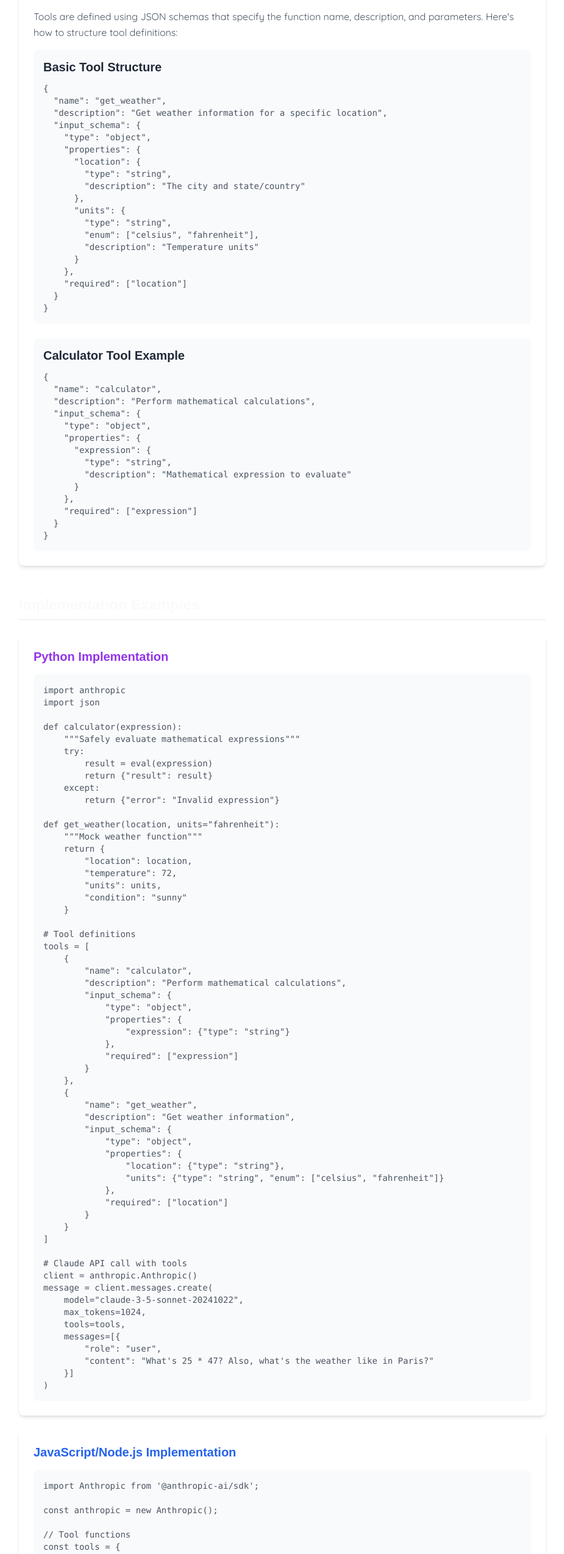
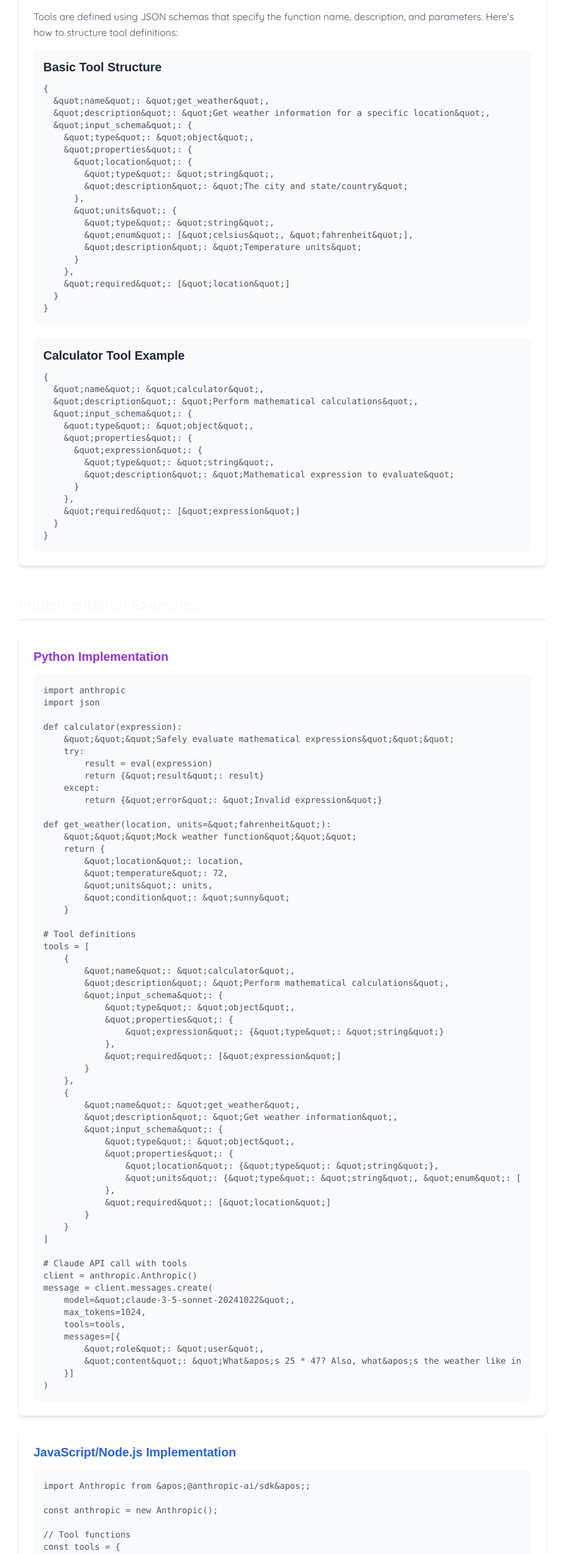
Before and after one commit to daveliew/my-portfolio, a Next.js app: page /ai-journey/how-to-learn/claude-mastery/tool-use in a window 1280 px wide. Shown: the part 940-3489 px from the top of the page at 61% size, without its empty margins (177-1102 px from the left). Built offline with nearby package versions, Linux system fonts and the light colour scheme; a web font is replaced by a local one.

Commit message:
Key lesson: ESLint errors in the prebuild script will always block deployment, so   validation must come first. 🎯

```diff
--- a/app/ai-journey/how-to-learn/claude-mastery/computer-use/page.tsx
+++ b/app/ai-journey/how-to-learn/claude-mastery/computer-use/page.tsx
@@ -18,7 +18,7 @@ export default function ComputerUsePage() {
         <SectionHeader title="Revolutionary Computer Control" />
         <Card className="p-6">
           <p className="text-gray-600 dark:text-gray-300 mb-4">
-            Claude's computer use feature represents a breakthrough in AI capabilities, allowing Claude to
+            Claude&apos;s computer use feature represents a breakthrough in AI capabilities, allowing Claude to
             interact directly with computer interfaces, navigate applications, and perform complex desktop automation tasks.
           </p>
 
--- a/app/ai-journey/how-to-learn/claude-mastery/cookbook-examples/page.tsx
+++ b/app/ai-journey/how-to-learn/claude-mastery/cookbook-examples/page.tsx
@@ -48,7 +48,7 @@ export default function CookbookExamplesPage() {
         <SectionHeader title="Curated Examples (Coming Soon)" />
         <Card className="p-6">
           <p className="text-gray-600 dark:text-gray-300 mb-4">
-            We're currently curating and organizing the best examples from the Anthropic Cookbook,
+            We&apos;re currently curating and organizing the best examples from the Anthropic Cookbook,
             with detailed explanations and learning objectives for each implementation.
           </p>
 
--- a/app/ai-journey/how-to-learn/claude-mastery/tool-use/page.tsx
+++ b/app/ai-journey/how-to-learn/claude-mastery/tool-use/page.tsx
@@ -19,7 +19,7 @@ export default function ToolUsePage() {
         <SectionHeader title="Understanding Tool Use" />
         <Card className="p-6">
           <p className="text-gray-600 dark:text-gray-300 mb-4">
-            Claude's tool use feature allows it to call external functions and APIs to extend its capabilities
+            Claude&apos;s tool use feature allows it to call external functions and APIs to extend its capabilities
             beyond text generation. This enables Claude to perform actions like calculations, data retrieval,
             file operations, and integration with external services.
           </p>
@@ -60,7 +60,7 @@ export default function ToolUsePage() {
         <Card className="p-6">
           <p className="text-gray-600 dark:text-gray-300 mb-4">
             Tools are defined using JSON schemas that specify the function name, description, and parameters.
-            Here's how to structure tool definitions:
+            Here&apos;s how to structure tool definitions:
           </p>
 
           <div className="space-y-6">
@@ -68,22 +68,22 @@ export default function ToolUsePage() {
               <h4 className="font-semibold text-gray-800 dark:text-gray-200 mb-3">Basic Tool Structure</h4>
               <pre className="text-sm text-gray-600 dark:text-gray-300 overflow-x-auto">
 {`{
-  "name": "get_weather",
-  "description": "Get weather information for a specific location",
-  "input_schema": {
-    "type": "object",
-    "properties": {
-      "location": {
-        "type": "string",
-        "description": "The city and state/country"
+  &quot;name&quot;: &quot;get_weather&quot;,
+  &quot;description&quot;: &quot;Get weather information for a specific location&quot;,
+  &quot;input_schema&quot;: {
+    &quot;type&quot;: &quot;object&quot;,
+    &quot;properties&quot;: {
+      &quot;location&quot;: {
+        &quot;type&quot;: &quot;string&quot;,
+        &quot;description&quot;: &quot;The city and state/country&quot;
       },
-      "units": {
-        "type": "string",
-        "enum": ["celsius", "fahrenheit"],
-        "description": "Temperature units"
+      &quot;units&quot;: {
+        &quot;type&quot;: &quot;string&quot;,
+        &quot;enum&quot;: [&quot;celsius&quot;, &quot;fahrenheit&quot;],
+        &quot;description&quot;: &quot;Temperature units&quot;
       }
     },
-    "required": ["location"]
+    &quot;required&quot;: [&quot;location&quot;]
   }
 }`}
               </pre>
@@ -93,17 +93,17 @@ export default function ToolUsePage() {
               <h4 className="font-semibold text-gray-800 dark:text-gray-200 mb-3">Calculator Tool Example</h4>
               <pre className="text-sm text-gray-600 dark:text-gray-300 overflow-x-auto">
 {`{
-  "name": "calculator",
-  "description": "Perform mathematical calculations",
-  "input_schema": {
-    "type": "object",
-    "properties": {
-      "expression": {
-        "type": "string",
-        "description": "Mathematical expression to evaluate"
+  &quot;name&quot;: &quot;calculator&quot;,
+  &quot;description&quot;: &quot;Perform mathematical calculations&quot;,
+  &quot;input_schema&quot;: {
+    &quot;type&quot;: &quot;object&quot;,
+    &quot;properties&quot;: {
+      &quot;expression&quot;: {
+        &quot;type&quot;: &quot;string&quot;,
+        &quot;description&quot;: &quot;Mathematical expression to evaluate&quot;
       }
     },
-    "required": ["expression"]
+    &quot;required&quot;: [&quot;expression&quot;]
   }
 }`}
               </pre>
@@ -127,45 +127,45 @@ export default function ToolUsePage() {
 import json
 
 def calculator(expression):
-    """Safely evaluate mathematical expressions"""
+    &quot;&quot;&quot;Safely evaluate mathematical expressions&quot;&quot;&quot;
     try:
         result = eval(expression)
-        return {"result": result}
+        return {&quot;result&quot;: result}
     except:
-        return {"error": "Invalid expression"}
+        return {&quot;error&quot;: &quot;Invalid expression&quot;}
 
-def get_weather(location, units="fahrenheit"):
-    """Mock weather function"""
+def get_weather(location, units=&quot;fahrenheit&quot;):
+    &quot;&quot;&quot;Mock weather function&quot;&quot;&quot;
     return {
-        "location": location,
-        "temperature": 72,
-        "units": units,
-        "condition": "sunny"
+        &quot;location&quot;: location,
+        &quot;temperature&quot;: 72,
+        &quot;units&quot;: units,
+        &quot;condition&quot;: &quot;sunny&quot;
     }
 
 # Tool definitions
 tools = [
     {
-        "name": "calculator",
-        "description": "Perform mathematical calculations",
-        "input_schema": {
-            "type": "object",
-            "properties": {
-                "expression": {"type": "string"}
+        &quot;name&quot;: &quot;calculator&quot;,
+        &quot;description&quot;: &quot;Perform mathematical calculations&quot;,
+        &quot;input_schema&quot;: {
+            &quot;type&quot;: &quot;object&quot;,
+            &quot;properties&quot;: {
+                &quot;expression&quot;: {&quot;type&quot;: &quot;string&quot;}
             },
-            "required": ["expression"]
+            &quot;required&quot;: [&quot;expression&quot;]
         }
     },
     {
-        "name": "get_weather",
-        "description": "Get weather information",
-        "input_schema": {
-            "type": "object",
-            "properties": {
-                "location": {"type": "string"},
-                "units": {"type": "string", "enum": ["celsius", "fahrenheit"]}
+        &quot;name&quot;: &quot;get_weather&quot;,
+        &quot;description&quot;: &quot;Get weather information&quot;,
+        &quot;input_schema&quot;: {
+            &quot;type&quot;: &quot;object&quot;,
+            &quot;properties&quot;: {
+                &quot;location&quot;: {&quot;type&quot;: &quot;string&quot;},
+                &quot;units&quot;: {&quot;type&quot;: &quot;string&quot;, &quot;enum&quot;: [&quot;celsius&quot;, &quot;fahrenheit&quot;]}
             },
-            "required": ["location"]
+            &quot;required&quot;: [&quot;location&quot;]
         }
     }
 ]
@@ -173,12 +173,12 @@ tools = [
 # Claude API call with tools
 client = anthropic.Anthropic()
 message = client.messages.create(
-    model="claude-3-5-sonnet-20241022",
+    model=&quot;claude-3-5-sonnet-20241022&quot;,
     max_tokens=1024,
     tools=tools,
     messages=[{
-        "role": "user",
-        "content": "What's 25 * 47? Also, what's the weather like in Paris?"
+        &quot;role&quot;: &quot;user&quot;,
+        &quot;content&quot;: &quot;What&apos;s 25 * 47? Also, what&apos;s the weather like in Paris?&quot;
     }]
 )`}
               </pre>
@@ -189,7 +189,7 @@ message = client.messages.create(
             <h4 className="font-semibold text-blue-600 dark:text-blue-400 mb-4">JavaScript/Node.js Implementation</h4>
             <div className="bg-gray-50 dark:bg-gray-800 p-4 rounded-lg">
               <pre className="text-sm text-gray-600 dark:text-gray-300 overflow-x-auto">
-{`import Anthropic from '@anthropic-ai/sdk';
+{`import Anthropic from &apos;@anthropic-ai/sdk&apos;;
 
 const anthropic = new Anthropic();
 
@@ -197,10 +197,10 @@ const anthropic = new Anthropic();
 const tools = {
   calculator: (params) => {
     try {
-      const result = Function('"use strict"; return (' + params.expression + ')')();
+      const result = Function(&apos;&quot;use strict&quot;; return (&apos; + params.expression + &apos;)&apos;)();
       return { result };
     } catch (error) {
-      return { error: 'Invalid expression' };
+      return { error: &apos;Invalid expression&apos; };
     }
   },
 
@@ -209,32 +209,32 @@ const tools = {
     return {
       location: params.location,
       temperature: 22,
-      units: params.units || 'celsius',
-      condition: 'partly cloudy'
+      units: params.units || &apos;celsius&apos;,
+      condition: &apos;partly cloudy&apos;
     };
   }
 };
 
 async function handleToolUse() {
   const message = await anthropic.messages.create({
-    model: 'claude-3-5-sonnet-20241022',
+    model: &apos;claude-3-5-sonnet-20241022&apos;,
     max_tokens: 1024,
     tools: [
       {
-        name: 'calculator',
-        description: 'Perform mathematical calculations',
+        name: &apos;calculator&apos;,
+        description: &apos;Perform mathematical calculations&apos;,
         input_schema: {
-          type: 'object',
+          type: &apos;object&apos;,
           properties: {
-            expression: { type: 'string' }
+            expression: { type: &apos;string&apos; }
           },
-          required: ['expression']
+          required: [&apos;expression&apos;]
         }
       }
     ],
     messages: [{
-      role: 'user',
-      content: 'Calculate 15% tip on a $84.50 bill'
+      role: &apos;user&apos;,
+      content: &apos;Calculate 15% tip on a $84.50 bill&apos;
     }]
   });
 
@@ -334,16 +334,16 @@ async function handleToolUse() {
               </p>
               <div className="bg-gray-50 dark:bg-gray-800 p-3 rounded text-xs">
                 <pre>{`{
-  "name": "query_database",
-  "description": "Execute SQL queries",
-  "input_schema": {
-    "type": "object",
-    "properties": {
-      "query": {"type": "string"},
-      "table": {"type": "string"},
-      "limit": {"type": "integer", "maximum": 100}
+  &quot;name&quot;: &quot;query_database&quot;,
+  &quot;description&quot;: &quot;Execute SQL queries&quot;,
+  &quot;input_schema&quot;: {
+    &quot;type&quot;: &quot;object&quot;,
+    &quot;properties&quot;: {
+      &quot;query&quot;: {&quot;type&quot;: &quot;string&quot;},
+      &quot;table&quot;: {&quot;type&quot;: &quot;string&quot;},
+      &quot;limit&quot;: {&quot;type&quot;: &quot;integer&quot;, &quot;maximum&quot;: 100}
     },
-    "required": ["query", "table"]
+    &quot;required&quot;: [&quot;query&quot;, &quot;table&quot;]
   }
 }`}</pre>
               </div>
@@ -356,16 +356,16 @@ async function handleToolUse() {
               </p>
               <div className="bg-gray-50 dark:bg-gray-800 p-3 rounded text-xs">
                 <pre>{`{
-  "name": "file_operations",
-  "description": "File system operations",
-  "input_schema": {
-    "type": "object",
-    "properties": {
-      "operation": {"type": "string", "enum": ["read", "write", "list"]},
-      "path": {"type": "string"},
-      "content": {"type": "string"}
+  &quot;name&quot;: &quot;file_operations&quot;,
+  &quot;description&quot;: &quot;File system operations&quot;,
+  &quot;input_schema&quot;: {
+    &quot;type&quot;: &quot;object&quot;,
+    &quot;properties&quot;: {
+      &quot;operation&quot;: {&quot;type&quot;: &quot;string&quot;, &quot;enum&quot;: [&quot;read&quot;, &quot;write&quot;, &quot;list&quot;]},
+      &quot;path&quot;: {&quot;type&quot;: &quot;string&quot;},
+      &quot;content&quot;: {&quot;type&quot;: &quot;string&quot;}
     },
-    "required": ["operation", "path"]
+    &quot;required&quot;: [&quot;operation&quot;, &quot;path&quot;]
   }
 }`}</pre>
               </div>
@@ -378,17 +378,17 @@ async function handleToolUse() {
               </p>
               <div className="bg-gray-50 dark:bg-gray-800 p-3 rounded text-xs">
                 <pre>{`{
-  "name": "api_request",
-  "description": "Make HTTP API requests",
-  "input_schema": {
-    "type": "object",
-    "properties": {
-      "url": {"type": "string"},
-      "method": {"type": "string", "enum": ["GET", "POST"]},
-      "params": {"type": "object"},
-      "headers": {"type": "object"}
+  &quot;name&quot;: &quot;api_request&quot;,
+  &quot;description&quot;: &quot;Make HTTP API requests&quot;,
+  &quot;input_schema&quot;: {
+    &quot;type&quot;: &quot;object&quot;,
+    &quot;properties&quot;: {
+      &quot;url&quot;: {&quot;type&quot;: &quot;string&quot;},
+      &quot;method&quot;: {&quot;type&quot;: &quot;string&quot;, &quot;enum&quot;: [&quot;GET&quot;, &quot;POST&quot;]},
+      &quot;params&quot;: {&quot;type&quot;: &quot;object&quot;},
+      &quot;headers&quot;: {&quot;type&quot;: &quot;object&quot;}
     },
-    "required": ["url", "method"]
+    &quot;required&quot;: [&quot;url&quot;, &quot;method&quot;]
   }
 }`}</pre>
               </div>
--- a/app/ai-journey/how-to-learn/claude-mastery/vision-multimodal/page.tsx
+++ b/app/ai-journey/how-to-learn/claude-mastery/vision-multimodal/page.tsx
@@ -25,7 +25,7 @@ export default function VisionMultimodalPage() {
           <div className="mt-6 p-4 bg-purple-50 dark:bg-purple-900/20 rounded-lg border border-purple-200 dark:border-purple-800">
             <h4 className="font-semibold text-purple-800 dark:text-purple-300 mb-2">🖼️ Vision Capabilities</h4>
             <p className="text-sm text-gray-700 dark:text-gray-300 mb-3">
-              Learn about Claude's vision features and implementation:
+              Learn about Claude&apos;s vision features and implementation:
             </p>
             <a
               href="https://docs.anthropic.com/claude/docs/vision"
```
Also changed, not shown: app/ai-journey/how-to-learn/claude-mastery/prompt-engineering/page.tsx (+17 -17 lines), app/ai-journey/how-to-learn/claude-mastery/retrieval-augmented-generation/page.tsx (+31 -31 lines), 1 other file (tests, documents, lock files or other folders).
